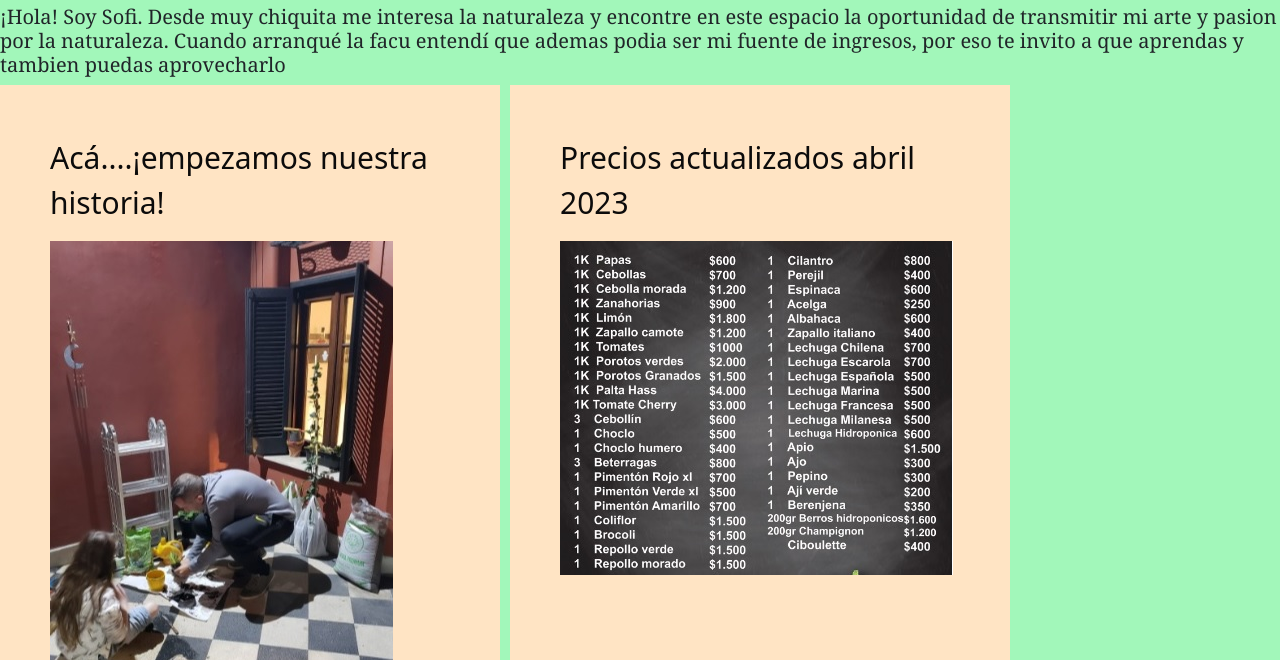
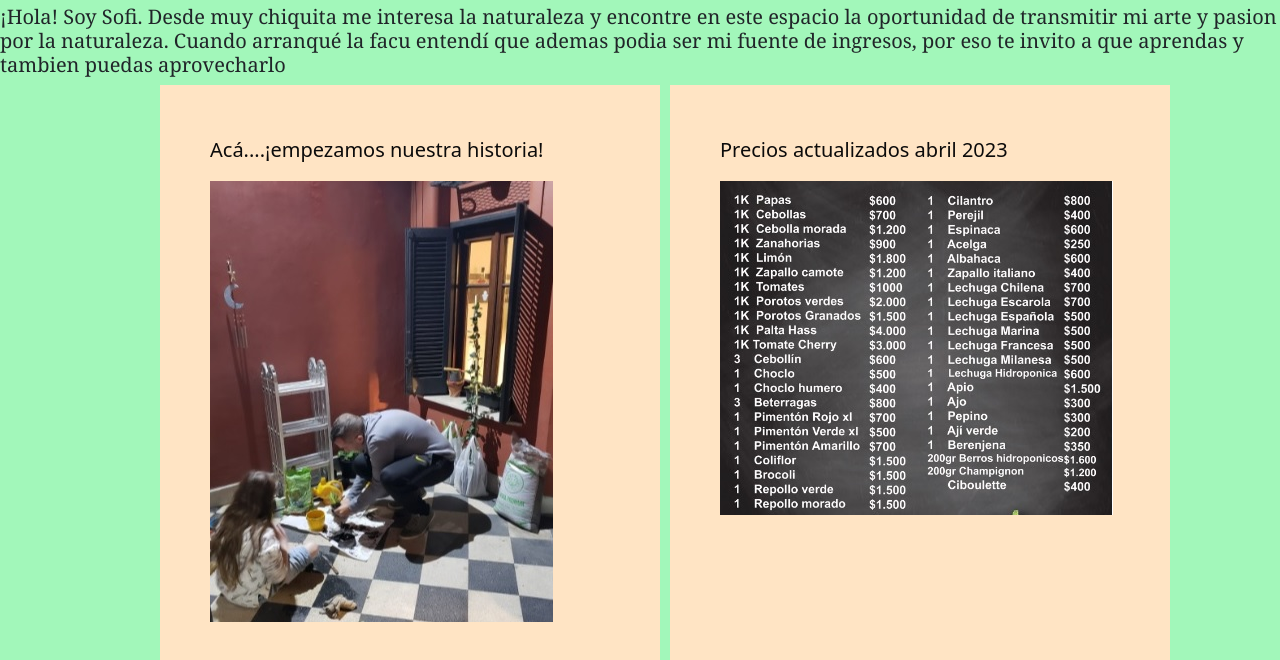
Before and after one commit to Monik2810/Proyecto-Monica, a website: page pages/Nuestra-historia.html in a window 1280 px wide. Shown: the part 168-828 px from the top of the page. Drawn offline with nearby package versions, Linux system fonts and the light colour scheme; files that its build step writes are made by us from their sources.

Commit message:
Proyecto final Sismonda

```diff
--- a/scss/partials/_body.scss
+++ b/scss/partials/_body.scss
@@ -5,7 +5,6 @@ body {
     .navbar{
 
      background-color: $color-navbar;
-
 
 
 
@@ -36,10 +35,12 @@ body {
       p{
 
          font-stretch: normal;
-         font-size: 30;
+         font-size: 20;
       }
 
       .container-grid {
+
+
 
         display: grid;
 
@@ -47,15 +48,27 @@ body {
 
         grid-gap: 10px;
 
+        width: 75%;
+       margin: 0 auto;
+
 
 
         }
 
+
+
+
+
+
         .card{
 
             background-color: $color-tarjetas;
+            height: 350px;
+            width: 75px;
 
          }
+
+
         .container-flex{
 
            display: flex;
@@ -88,4 +101,7 @@ body {
 
 
 
+
+
+
  }
```
